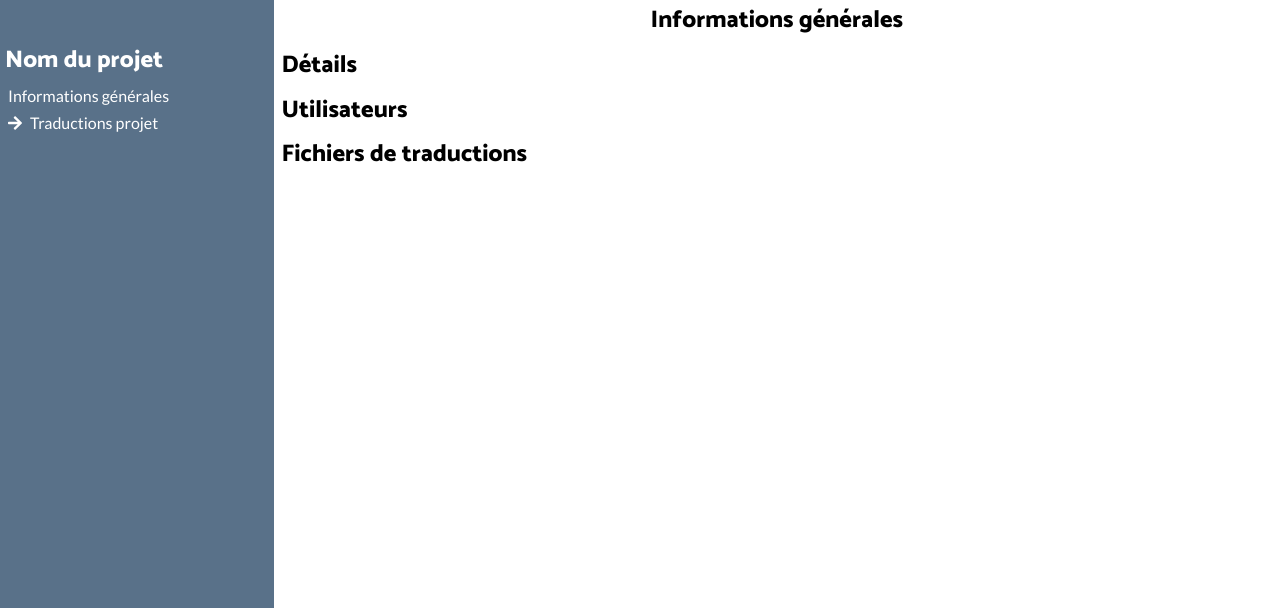
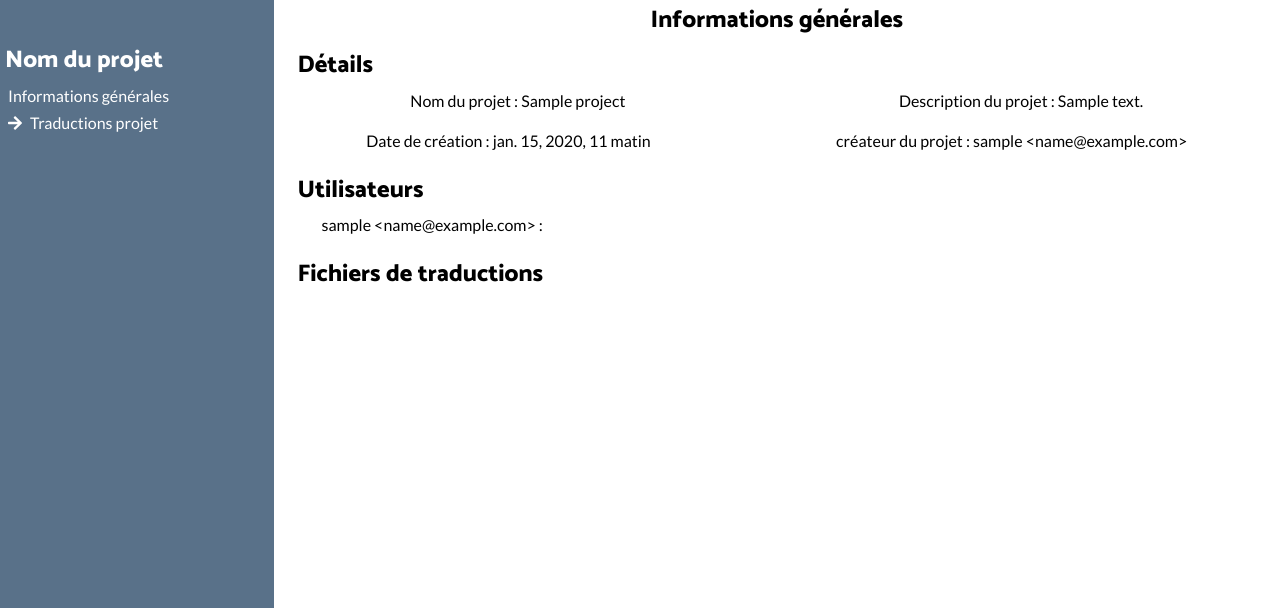
Before and after one commit to GeoffreyRe/project_13, a Django app: page /project/1/details in a window 1280 px wide. Shown: the part 76-684 px from the top of the page. Run offline with Django 3.2, Linux system fonts and the light colour scheme; a user stored in the database is signed in; tables that the repository leaves empty hold one stand-in row (values such as "Sample post"); data that the repository does not hold is empty; some libraries are stand-ins or nearby versions.

Commit message:
ajout d'un début d'information sur la vue project detail

```diff
--- a/odoo_translations/projects/templates/projects/project_general_infos.html
+++ b/odoo_translations/projects/templates/projects/project_general_infos.html
@@ -28,14 +28,26 @@
 </div>
 <div class="page-content text-center">
     <h1 class="h4 pt-2">Informations générales</h1>
-    <h2 class="h4 text-left pl-2 pt-2">Détails</h2>
+    <h2 class="h4 text-left px-4 pt-2">Détails</h2>
         <div class="block-details-project">
+            <div class="d-flex justify-content-around">
+            <p>Nom du projet : {{project.name}}</p>
+            <p>Description du projet : {{project.description}}</p>
+            </div>
+            <div class="d-flex justify-content-around">
+            <p>Date de création : {{project.creation_date}}</p>
+            <p>créateur du projet : {{project.creator}}</p>
+            </div>
         </div>
-    <h2 class="h4 text-left pl-2 pt-2">Utilisateurs</h2>
+    <h2 class="h4 text-left px-4 pt-2">Utilisateurs</h2>
         <div class="block-users-project">
-
+            {%for user_project in users_on_project %}
+                <div class="user_infos d-flex justify-content-between pl-5">
+                    <p>{{user_project.user}} : {{user_project.user_role.get_name_display}}</p>
+                </div>
+            {% endfor %}
         </div>
-    <h2 class="h4 text-left pl-2 pt-2">Fichiers de traductions</h2>
+    <h2 class="h4 text-left px-4 pt-2">Fichiers de traductions</h2>
         <div class="block-files-project">
 
         </div>
--- a/odoo_translations/projects/views.py
+++ b/odoo_translations/projects/views.py
@@ -1,6 +1,7 @@
 from django.shortcuts import render, redirect
 from django.http import HttpResponse, JsonResponse
 from django.contrib.auth.decorators import login_required
+from django.core.exceptions import ObjectDoesNotExist
 import json
 from .utils import nest_list
 from .forms import ProjectCreationForm
@@ -95,6 +96,15 @@
         return JsonResponse({'success' : True}, safe=False, status=200)
 
 @login_required
-@user_is_assigned_to_project
+@user_is_assigned_to_project # custom decorator : see decorators.py module
 def detail_project(request, project_id):
-    return render(request, 'projects/project_general_infos.html')
+    try:
+        project = Project.objects.get(id=project_id)
+    except ObjectDoesNotExist:
+        #TODO : à retravailler pour rediriger vers une page avec un message explicite
+        return HttpResponse("Le projet demandé n'existe pas")
+    users_on_project = UserProject.objects.filter(project=project)
+    context = {'users_on_project' : users_on_project,
+    'project': project}
+
+    return render(request, 'projects/project_general_infos.html', context)
--- a/odoo_translations/users/models.py
+++ b/odoo_translations/users/models.py
@@ -8,3 +8,6 @@
     username = models.CharField(max_length=80, null=False, blank=False)
     USERNAME_FIELD="email"
     REQUIRED_FIELDS=['username']
+
+    def __str__(self):
+        return self.username + " <{}>".format(self.email)
```
